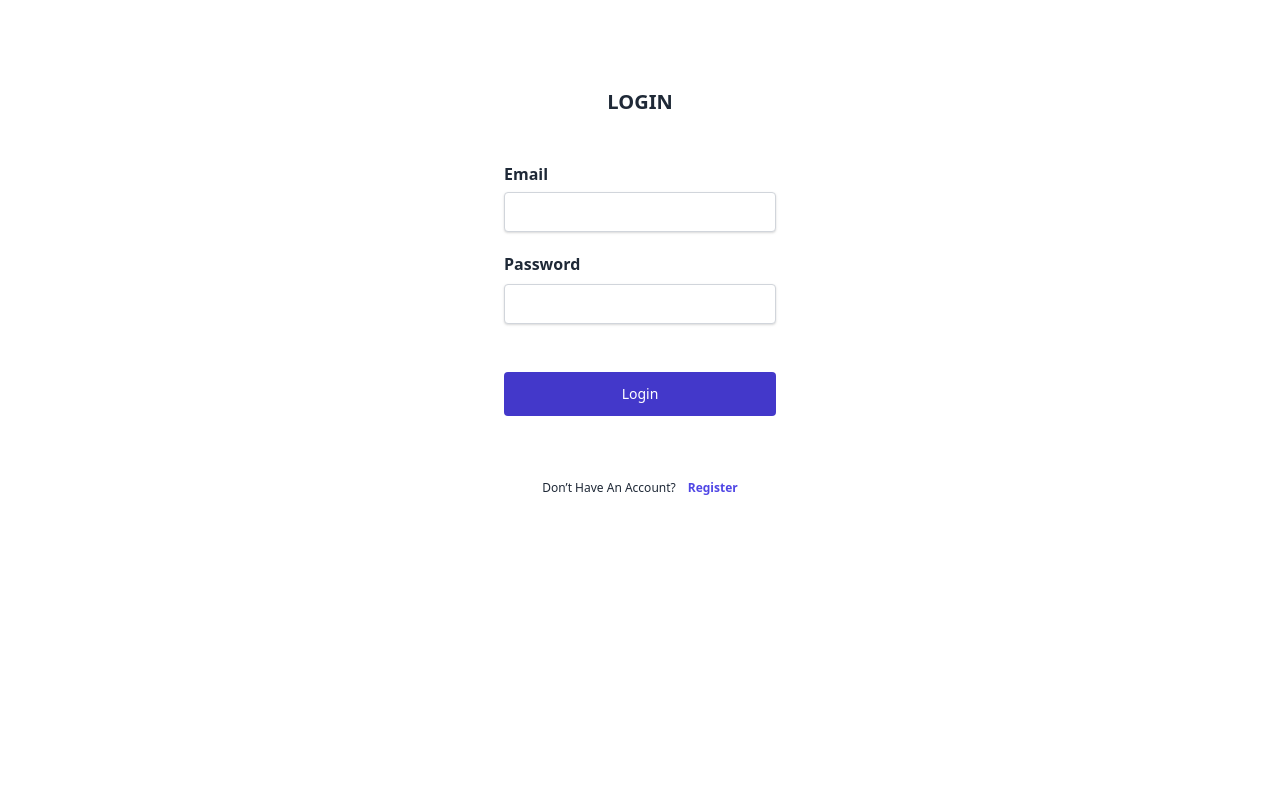
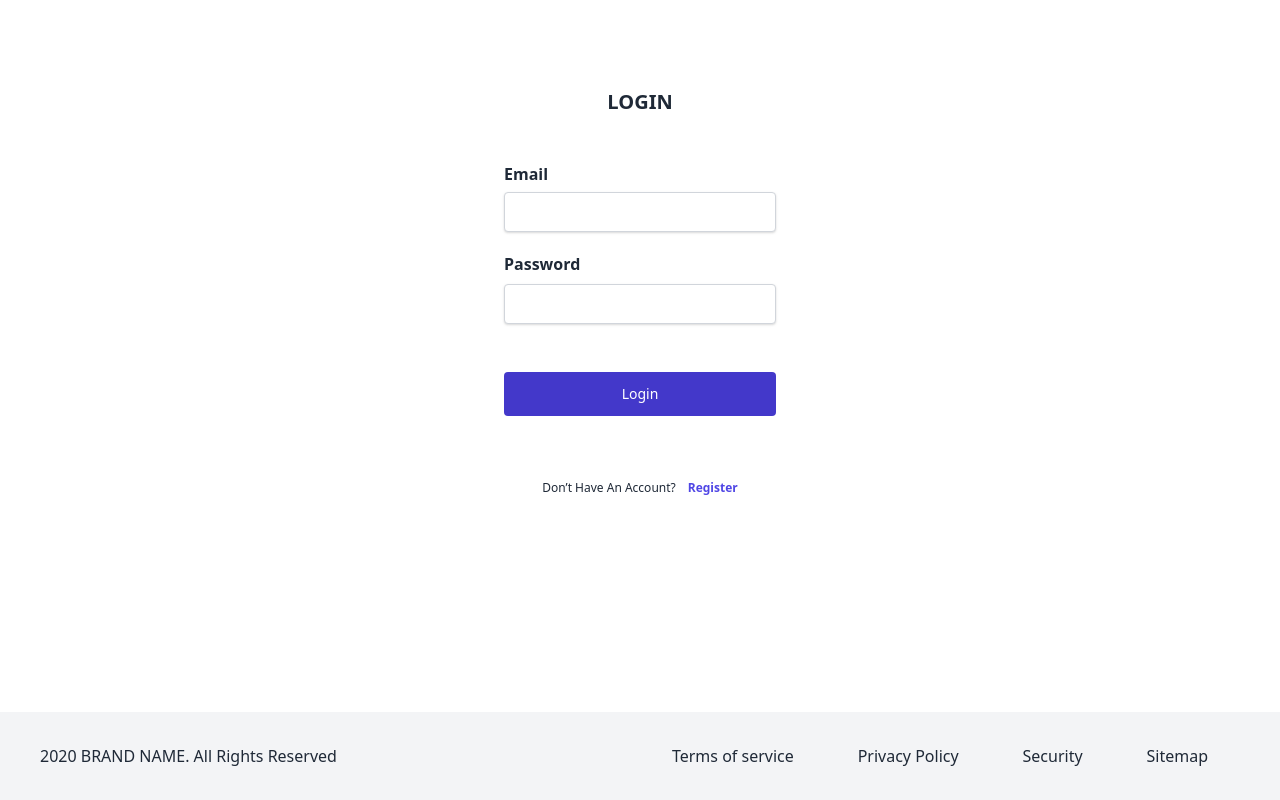
Before and after one commit to mandula-abhilash/mern-redux-tailwind, a React (Create React App) app in the folder frontend/: page / in a window 1280 px wide. Built offline with nearby package versions, Linux system fonts and the light colour scheme.

Commit message:
Add footer and fix register redirection to dashboard if looged in

```diff
--- a/frontend/src/App.js
+++ b/frontend/src/App.js
@@ -4,18 +4,22 @@ import LoginScreen from "./screens/LoginScreen";
 import RegisterScreen from "./screens/RegisterScreen";
 import ProfileScreen from "./screens/ProfileScreen";
 import UserListScreen from "./screens/UserListScreen";
+import TestScreen from "./screens/TestScreen";
+import Footer from "./components/Footer";
 
 const App = () => {
   return (
-    <>
+    <div className="flex flex-col min-h-screen">
       <Router>
         <Route exact path="/admin/users" component={UserListScreen} />
         <Route exact path="/dashboard" component={DashboardScreen} />
         <Route exact path="/register" component={RegisterScreen} />
         <Route exact path="/profile" component={ProfileScreen} />
+        <Route exact path="/test" component={TestScreen} />
         <Route exact path="/" component={LoginScreen} />
       </Router>
-    </>
+      <Footer />
+    </div>
   );
 };
 
--- /dev/null
+++ b/frontend/src/components/Footer.js
@@ -0,0 +1,35 @@
+import React from "react";
+
+const Footer = () => {
+  return (
+    <footer>
+      <div className="w-full bg-gray-100 px-0 md:px-10 py-8">
+        <div className="container mx-auto xl:flex lg:flex text-center xl:text-left lg:text-left">
+          <div className="xl:w-3/6 lg:w-3/6 sm:w-full text-center xl:text-left mb-6 xl:mb-0 lg:mb-0">
+            <p className="text-gray-800">
+              2020 BRAND NAME. All Rights Reserved
+            </p>
+          </div>
+          <div className="xl:w-3/6 lg:w-3/6 sm:w-full">
+            <ul className="xl:flex lg:flex md:flex sm:flex justify-around">
+              <li className="text-gray-800 hover:text-gray-900 mb-3 xl:mb-0 lg:mb-0 md:mb-0 sm:mb-0">
+                <a href="/terms-of-service">Terms of service</a>
+              </li>
+              <li className="text-gray-800 hover:text-gray-900 mb-3 xl:mb-0 lg:mb-0 md:mb-0 sm:mb-0">
+                <a href="/privacy-policy">Privacy Policy</a>
+              </li>
+              <li className="text-gray-800 hover:text-gray-900 mb-3 xl:mb-0 lg:mb-0 md:mb-0 sm:mb-0">
+                <a href="/security">Security</a>
+              </li>
+              <li className="text-gray-800 hover:text-gray-900 mb-3 xl:mb-0 lg:mb-0 md:mb-0 sm:mb-0">
+                <a href="/sitemap">Sitemap</a>
+              </li>
+            </ul>
+          </div>
+        </div>
+      </div>
+    </footer>
+  );
+};
+
+export default Footer;
--- a/frontend/src/screens/DashboardScreen.js
+++ b/frontend/src/screens/DashboardScreen.js
@@ -15,12 +15,13 @@ const DashboardScreen = ({ history }) => {
   }, [history, userInfo]);
 
   return (
-    <>
+    <div className="flex-grow">
       <Header />
-      <div className="flex mx-auto min-h-screen bg-indigo-100 justify-center items-center">
+      <div className="flex mx-auto bg-indigo-100 justify-center items-center">
         Dashboard Screen
+        <div className="h-screen"></div>
       </div>
-    </>
+    </div>
   );
 };
 
--- a/frontend/src/screens/LoginScreen.js
+++ b/frontend/src/screens/LoginScreen.js
@@ -31,7 +31,7 @@ const LoginScreen = ({ location, history }) => {
   };
 
   return (
-    <section className="bg-white h-screen">
+    <section className="bg-white flex-grow">
       <div className="mx-auto flex justify-center md:items-center relative">
         <form
           onSubmit={submitHandler}
@@ -94,6 +94,7 @@ const LoginScreen = ({ location, history }) => {
               <Link
                 className="text-indigo-600 ml-3 font-semibold"
                 to={redirect ? `/register?redirect=${redirect}` : "/register"}
+                // to={"/register"}
               >
                 Register
               </Link>
--- a/frontend/src/screens/ProfileScreen.js
+++ b/frontend/src/screens/ProfileScreen.js
@@ -29,6 +29,7 @@ const ProfileScreen = ({ location, history }) => {
     if (!userInfo) {
       history.push("/");
     } else {
+      console.log("USERRRR : " + JSON.stringify(user));
       if (!user.name) {
         dispatch(getUserDetails("profile"));
       } else {
@@ -42,6 +43,8 @@ const ProfileScreen = ({ location, history }) => {
     e.preventDefault();
     if (password !== confirmPassword) {
       setMessage("Passwords do not match");
+    } else if (!password) {
+      setMessage("Please enter your password");
     } else {
       dispatch(updateUserProfile({ id: user._id, name, email, password }));
     }
@@ -50,12 +53,13 @@ const ProfileScreen = ({ location, history }) => {
   return (
     <>
       <Header />
-      <section className="bg-white h-screen">
-        <div className="container mt-8 bg-indigo-100 p-6 mx-auto flex items-center justify-between rounded-tl-lg rounded-tr-lg shadow-lg">
-          <h4 className="text-lg mx-8 font-bold leading-tight text-gray-800 uppercase">
-            User Profile
+      <section className="bg-white flex-grow">
+        <div className="container w-11/12 md:w-10/12 mx-auto my-16 h-auto rounded shadow">
+          <div className="mt-8 p-6 bg-gray-100 mx-auto flex items-center justify-between rounded-tl-lg rounded-tr-lg">
+            <h4 className="text-sm md:text-lg mx-2 md:mx-8 font-bold leading-tight text-gray-800 uppercase">
+              Edit Profile
             </h4>
-          <div className="mt-6 md:mt-0">
+            <div className="mt-0">
               <Link
                 to="/"
                 className="mx-8 bg-white shadow-md focus:outline-none transition duration-150 ease-in-out rounded hover:bg-indigo-700 hover:text-white text-indigo-700 px-5 py-2 text-sm"
@@ -64,10 +68,11 @@ const ProfileScreen = ({ location, history }) => {
               </Link>
             </div>
           </div>
-        <div className="mx-auto flex justify-center md:items-center relative">
+
+          <div className="mx-auto flex bg-white justify-center md:items-center relative">
             <form
               onSubmit={submitHandler}
-            className="w-full sm:w-4/6 md:w-3/6 lg:w-4/12 xl:w-3/12 text-gray-800 mb-12 sm:mb-0 my-10 sm:my-6 px-2 sm:px-0"
+              className="w-full sm:w-4/6 md:w-4/6 lg:w-5/12 xl:4/12 text-gray-800 mb-12 sm:mb-0 my-10 sm:my-6 px-2 sm:px-0"
             >
               <div className="pt-4 lg:pt-16 px-2 flex flex-col items-center justify-center uppercase">
                 {/* <h3 className="text-xl sm:text-2xl xl:text-xl font-bold leading-tight">
@@ -108,9 +113,10 @@ const ProfileScreen = ({ location, history }) => {
                     name="email"
                     id="email"
                     type="email"
+                    disabled="disabled"
                     value={email}
-                  className="h-10 px-2 w-full rounded mt-2 text-gray-600 focus:outline-none focus:border focus:border-indigo-700 border-gray-300 border shadow"
-                  onChange={(e) => setEmail(e.target.value)}
+                    className="h-10 px-2 w-full rounded mt-2 text-gray-600 focus:outline-none focus:border focus:border-indigo-700 border-gray-300 border shadow cursor-not-allowed"
+                    // onChange={(e) => setEmail(e.target.value)}
                   />
                 </div>
                 <div className="flex flex-col mt-5">
@@ -159,6 +165,7 @@ const ProfileScreen = ({ location, history }) => {
               </div>
             </form>
           </div>
+        </div>
       </section>
     </>
   );
--- a/frontend/src/screens/RegisterScreen.js
+++ b/frontend/src/screens/RegisterScreen.js
@@ -15,17 +15,20 @@ const RegisterScreen = ({ location, history }) => {
   const dispatch = useDispatch();
 
   const userRegister = useSelector((state) => state.userRegister);
-  const { loading, error, userInfo } = userRegister;
+  let { loading, error, userInfo } = userRegister;
+
+  const userLogin = useSelector((state) => state.userLogin);
+  const userLoginInfo = userLogin.userInfo;
 
   const redirect = location.search
     ? location.search.split("=")[1]
     : "/dashboard";
 
   useEffect(() => {
-    if (userInfo) {
+    if (userInfo || userLoginInfo) {
       history.push(redirect);
     }
-  }, [history, userInfo, redirect]);
+  }, [history, userInfo, userLoginInfo, redirect]);
 
   const submitHandler = (e) => {
     e.preventDefault();
@@ -37,7 +40,7 @@ const RegisterScreen = ({ location, history }) => {
   };
 
   return (
-    <section className="bg-white h-screen">
+    <section className="bg-white flex-grow">
       <div className="mx-auto flex justify-center md:items-center relative">
         <form
           onSubmit={submitHandler}
@@ -48,7 +51,7 @@ const RegisterScreen = ({ location, history }) => {
           </div> */}
           <div className="pt-16 px-2 flex flex-col items-center justify-center uppercase">
             <h3 className="text-xl sm:text-2xl xl:text-xl font-bold leading-tight">
-              Register
+              Create New Account
             </h3>
             {message && <Message variant="danger">{message}</Message>}
             {error && <Message variant="danger">{error}</Message>}
--- /dev/null
+++ b/frontend/src/screens/TestScreen.js
@@ -0,0 +1,34 @@
+import React from "react";
+function Index() {
+  return (
+    <div className="pt-16">
+      <div className="w-full bg-gray-100 py-12">
+        <div className="container mx-auto xl:flex lg:flex text-center xl:text-left lg:text-left">
+          <div className="xl:w-3/6 lg:w-3/6 sm:w-full text-center xl:text-left mb-6 xl:mb-0 lg:mb-0">
+            <p className="text-gray-800">
+              2020 The Good Company. All Rights Reserved
+            </p>
+          </div>
+          <div className="xl:w-3/6 lg:w-3/6 sm:w-full">
+            <ul className="xl:flex lg:flex md:flex sm:flex justify-around">
+              <li className="text-gray-800 hover:text-gray-900 mb-3 xl:mb-0 lg:mb-0 md:mb-0 sm:mb-0">
+                <a href="/">Terms of service</a>
+              </li>
+              <li className="text-gray-800 hover:text-gray-900 mb-3 xl:mb-0 lg:mb-0 md:mb-0 sm:mb-0">
+                <a href="/">Privacy Policy</a>
+              </li>
+              <li className="text-gray-800 hover:text-gray-900 mb-3 xl:mb-0 lg:mb-0 md:mb-0 sm:mb-0">
+                <a href="/">Security</a>
+              </li>
+              <li className="text-gray-800 hover:text-gray-900 mb-3 xl:mb-0 lg:mb-0 md:mb-0 sm:mb-0">
+                <a href="/">Sitemap</a>
+              </li>
+            </ul>
+          </div>
+        </div>
+      </div>
+    </div>
+  );
+}
+
+export default Index;
--- a/frontend/src/store.js
+++ b/frontend/src/store.js
@@ -22,10 +22,13 @@ const userInfoFromStorage = localStorage.getItem("userInfo")
   ? JSON.parse(localStorage.getItem("userInfo"))
   : null;
 
+console.log("After From Storage : " + JSON.stringify(userInfoFromStorage));
+
 const initialState = {
   userLogin: { userInfo: userInfoFromStorage },
 };
-console.log("State : " + JSON.stringify(initialState));
+
+console.log("After Init State : " + JSON.stringify(initialState));
 
 const middleware = [thunk];
 
```
Also changed, not shown: 1 other file (tests, documents, lock files or other folders). Lines whose indentation alone changed are shown as unchanged.
